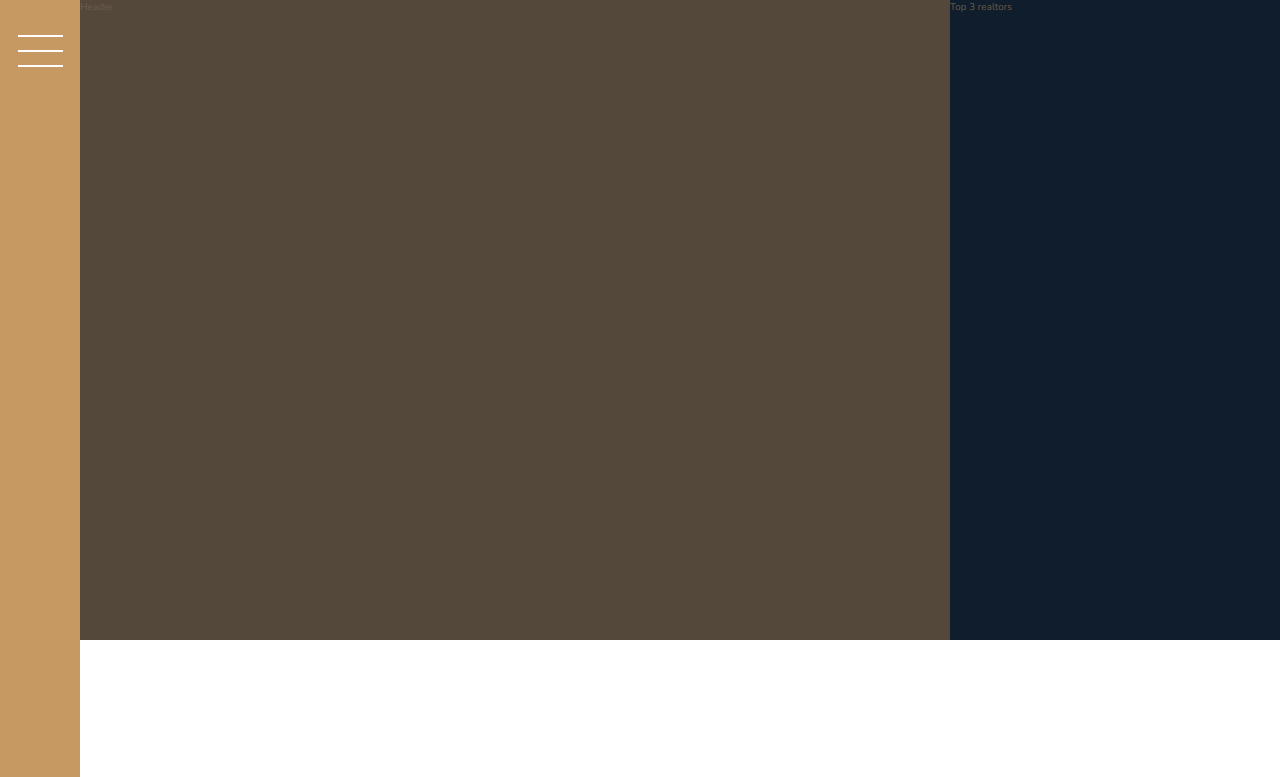
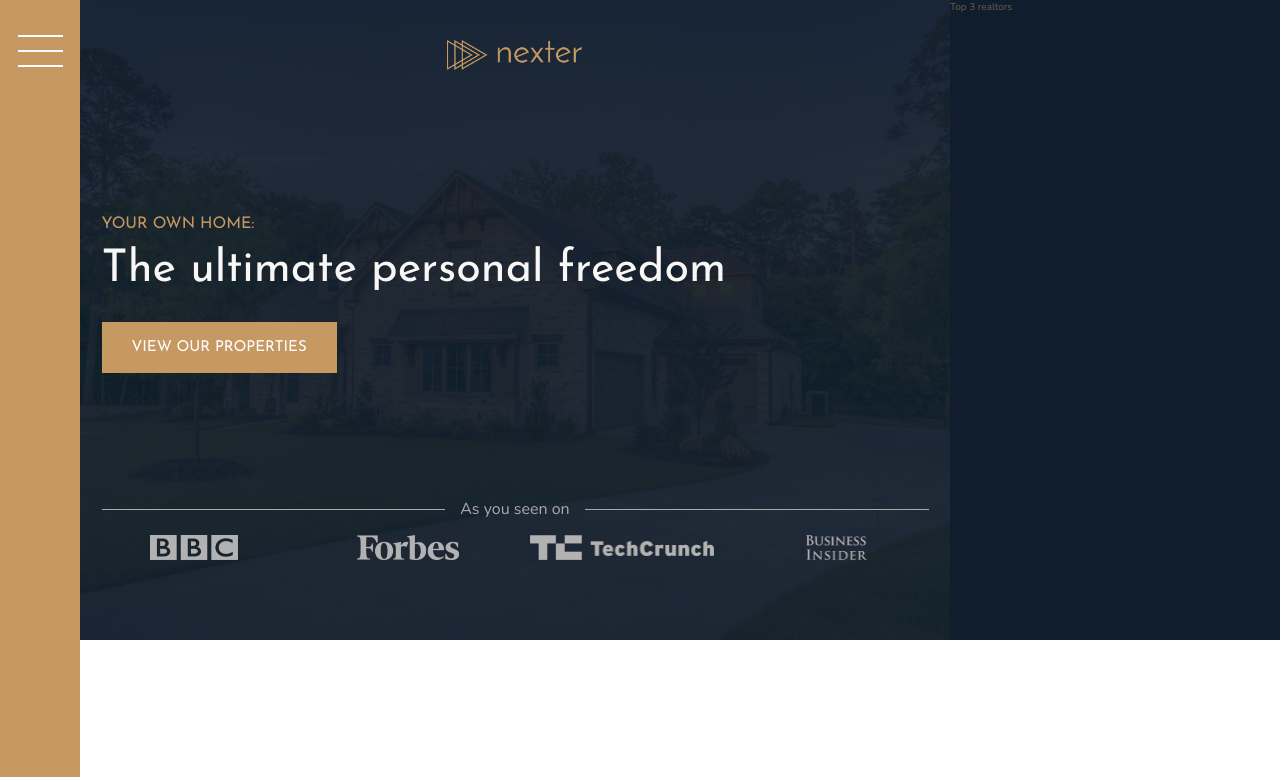
Before and after one commit to CalenArrna/Nexter-CSS-Tutorial-project, a website: page index.html in a window 1280 px wide. Shown: the top 777 px of the page. Drawn offline with nearby package versions, Linux system fonts and the light colour scheme.

Commit message:
feat(css, header): header implemented

```diff
--- a/index.html
+++ b/index.html
@@ -16,7 +16,17 @@
             <button class="nav-btn"></button>
         </div>
         <header class="header">
-            Header
+            <img src="img/logo.png" alt="Nexter logo" class="header__logo">
+            <h3 class="heading-3">Your own home:</h3>
+            <h1 class="heading-1">The ultimate personal freedom</h1>
+            <button class="btn header__btn">View our properties</button>
+            <div class="header__seenon-text">As you seen on</div>
+            <div class="header__seenon-logos">
+                <img src="img/logo-bbc.png" alt="BBC logo">
+                <img src="img/logo-forbes.png" alt="Forbes logo">
+                <img src="img/logo-techcrunch.png" alt="Tech Crunch logo">
+                <img src="img/logo-bi.png" alt="Bussiness Inside logo">
+            </div>
         </header>
         <div class="realtors">
             Top 3 realtors
--- a/sass/_header.scss
+++ b/sass/_header.scss
@@ -1,4 +1,59 @@
 .header {
   background-color: $color-grey-dark-1;
   grid-column: full-start / col-end 6;
+  background-image: linear-gradient(
+      rgba($color-secondary, 0.93),
+      rgba($color-secondary, 0.93)
+    ),
+    url(../img/hero.jpeg);
+  background-size: cover;
+  background-position: center;
+  padding: 8rem;
+  padding-top: 4rem;
+
+  display: grid;
+  grid-template-rows: 1fr min-content 6rem 1fr;
+  grid-template-columns: max-content;
+  row-gap: 1.5rem;
+  justify-content: center;
+
+  &__logo {
+    height: 3rem;
+    justify-self: center;
+  }
+
+  &__btn {
+    align-self: start;
+    justify-self: start;
+  }
+
+  &__seenon-text {
+    display: grid;
+    grid-template-columns: 1fr max-content 1fr;
+    column-gap: 1.5rem;
+    align-items: center;
+
+    font-size: 1.6rem;
+    color: $color-grey-light-2;
+
+    &::before,
+    &::after {
+      content: "";
+      height: 1px;
+      display: block;
+      background-color: currentColor;
+    }
+  }
+
+  &__seenon-logos {
+    display: grid;
+    grid-template-columns: repeat(4, 1fr);
+    column-gap: 3rem;
+    justify-items: center;
+
+    img {
+      height: 2.5rem;
+      filter: brightness(70%);
+    }
+  }
 }
--- a/sass/_typography.scss
+++ b/sass/_typography.scss
@@ -4,6 +4,9 @@
 }
 .heading-1 {
   @extend %heading;
+  font-size: 4.5rem;
+  color: $color-grey-light-1;
+  line-height: 1;
 }
 
 .heading-2 {
```
Also changed, not shown: css/style.css.
